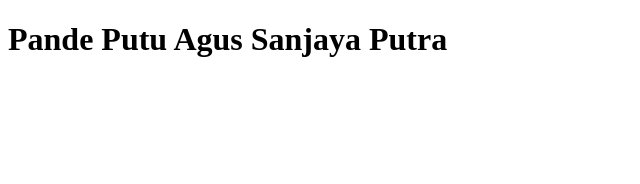
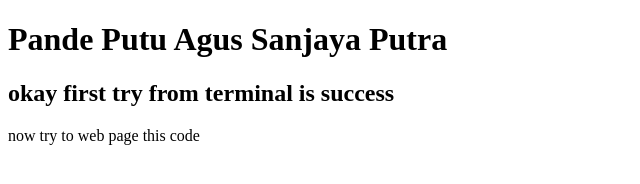
Before and after one commit to pandeputu020/testupfromvs, a plain HTML site: page index.html in a window 1280 px wide. Shown: the whole page, without its empty margins (0-640 px from the left). Drawn offline with Linux system fonts and the light colour scheme.

Commit message:
secondTest

```diff
--- a/index.html
+++ b/index.html
@@ -7,6 +7,8 @@
 </head>
 <body>
     <h1>Pande Putu Agus Sanjaya Putra </h1>
+    <h2>okay first try from terminal is success</h2>
+<p>now try to web page this code </p>
 
 </body>
 </html>
```
